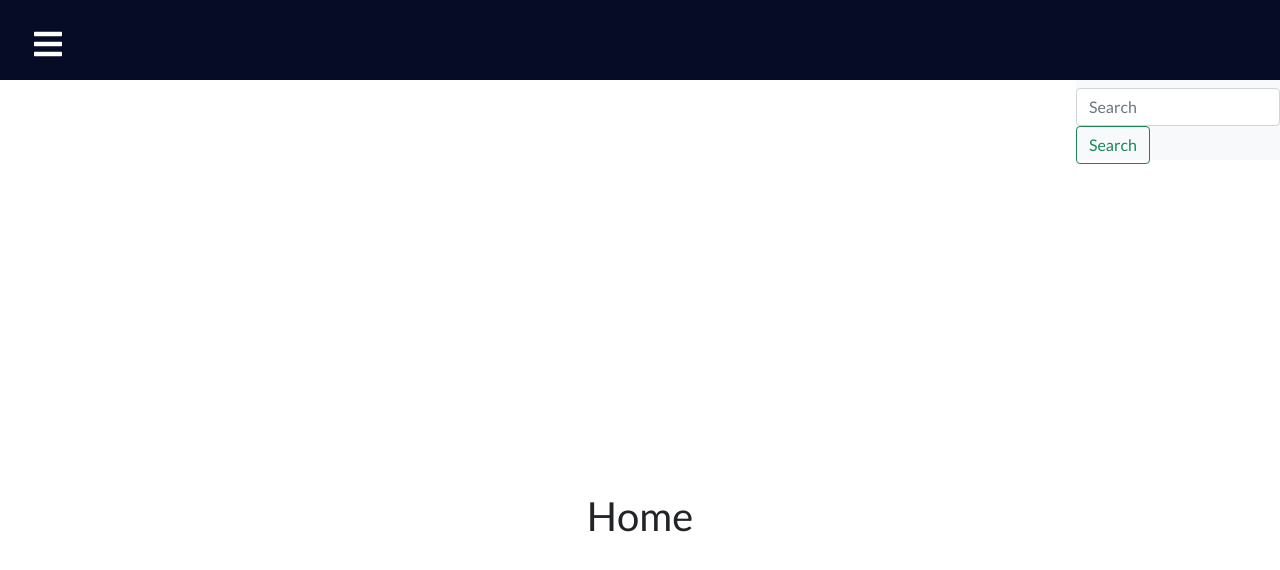
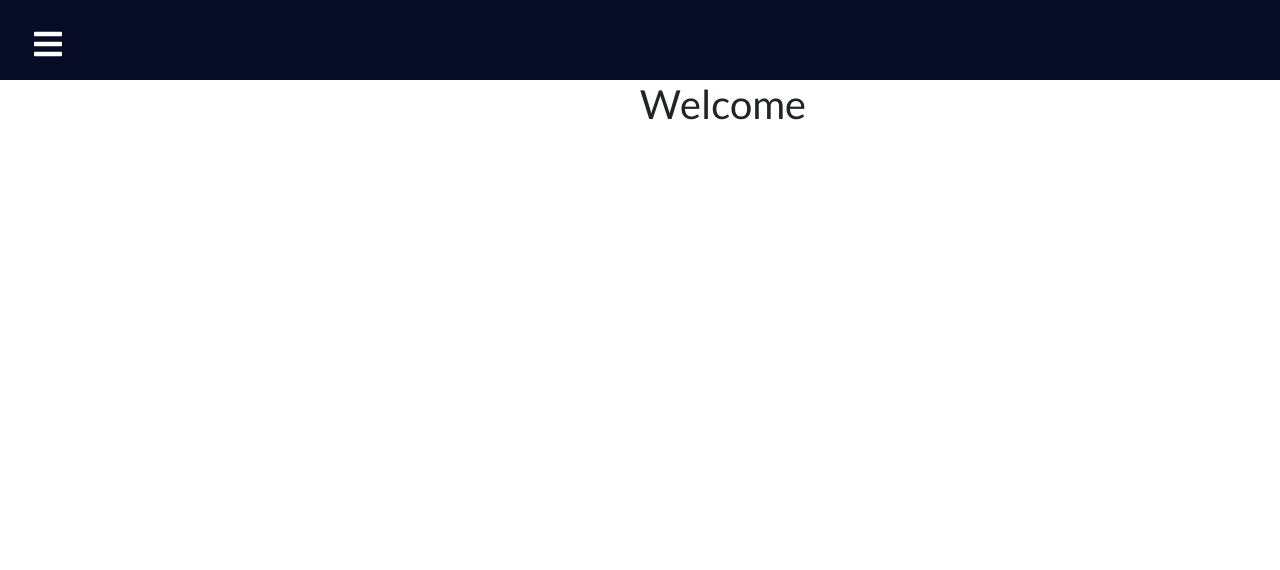
Before and after one commit to jhagui7464/ebi-dashboard, a React (Create React App) app: page / in a window 1280 px wide. Shown: the top 570 px of the page. Built offline with nearby package versions, Linux system fonts and the light colour scheme.

Commit message:
made css for search bar

```diff
--- a/src/App.css
+++ b/src/App.css
@@ -7,10 +7,10 @@
   font-family: 'Lato', sans-serif;
 }
 
-.home, .coldStorage, .traffic, .transport, .logout {
+/* .home, .coldStorage, .traffic, .transport, .logout {
   display:flex;
   height: 90vh;
   align-items:center;
   justify-content: center;
   font-size: 3rem;
-}
+} */
--- a/src/App.js
+++ b/src/App.js
@@ -6,14 +6,10 @@ import home from './pages/home';
 import coldStorage from './pages/coldStorage';
 import traffic from './pages/traffic';
 import transport from './pages/transport';
-
-import SearchBar from './components/SearchBar'
-import "./styles/SearchBar.css"
 function App() {
   return (
     <Router>
       <Navbar/>
-      <SearchBar/>
       <Switch>
         <Route path='/' exact component={home}/>
         <Route path='/coldStorage' component={coldStorage}/>
--- a/src/components/Navbar.js
+++ b/src/components/Navbar.js
@@ -17,7 +17,6 @@ function Navbar() {
           <FaIcons.FaBars onClick={showSidebar}/>
         </Link>
       </div>
-
       <nav className={sidebar ? 'nav-menu active' : 'nav-menu'}>
       <ul className='nav-menu-items' onClick={showSidebar}>
           <li className='navbar-toggle'>
--- a/src/components/SearchBar.js
+++ b/src/components/SearchBar.js
@@ -1,22 +1,21 @@
 import React from "react";
 import "bootstrap/dist/css/bootstrap.min.css";
+import "../styles/SearchBar.css"
 class SearchBar extends React.Component {
   render() {
     return (
-    <div style={{ display: 'flex', justifyContent: 'flex-end' }}>
-        <nav class="navbar navbar-light bg-light">
-          <form class="form-inline">
+    <div className="search-bar">
+          <form class="form">
             <input
-              class="form-control mr-sm-2 floated"
+              class="form"
               type="search"
               placeholder="Search"
               aria-label="Search"
             ></input>
-            <button class="btn btn-outline-success my-2 my-sm-0 floated" type="submit">
-              Search
+            <button class="btn btn-outline-success" type="submit">
+              Enter
             </button>
           </form>
-        </nav>
       </div>
     );
   }
--- a/src/pages/coldStorage.js
+++ b/src/pages/coldStorage.js
@@ -2,6 +2,7 @@ import 'bootstrap/dist/css/bootstrap.min.css';
 //import SearchBar from '../components/SearchBar'
 
 function coldStorage() {
+    document.title = "Cold Storage"
     return (
         <div className='coldStorage'>
             {/* <SearchBar/> */}
--- a/src/pages/home.js
+++ b/src/pages/home.js
@@ -1,9 +1,11 @@
+import "../styles/Home.css";
 function home() {
-    return (
-        <div className='home'>
-            <h1>Home</h1>
-        </div>
-    )
+  document.title = "Home";
+  return (
+    <div className="home">
+      <h1 class="h1">Welcome</h1>
+    </div>
+  );
 }
 
-export default home
+export default home;
--- a/src/pages/traffic.js
+++ b/src/pages/traffic.js
@@ -1,4 +1,5 @@
 function traffic() {
+    document.title = "Traffic"
     return (
         <div className='traffic'>
             <h1>Traffic</h1>
--- a/src/pages/transport.js
+++ b/src/pages/transport.js
@@ -1,4 +1,5 @@
 function transport() {
+    document.title = 'Transport'
     return (
         <div className='transport'>
             <h1>Transport</h1>
--- /dev/null
+++ b/src/styles/Home.css
@@ -0,0 +1,5 @@
+.h1 {
+    width: 100%;
+    align-items: center;
+    padding-left: 50%;
+}
--- a/src/styles/SearchBar.css
+++ b/src/styles/SearchBar.css
@@ -1,9 +1,13 @@
-.visually-hidden {
-    clip: rect(0 0 0 0);
-    clip-path: inset(50%);
-    height: 1px;
-    overflow: hidden;
-    position: absolute;
-    white-space: nowrap;
-    width: 1px;
+
+.search-bar {
+    height: 10px;
+    flex: 1;
+    padding-left: 80%;
+    width: 100%;
+    align-items:center;
 }
+
+
+.form {
+    margin: 5px;
+}
```
Also changed, not shown: src/styles/Navbar.css (line endings or trailing spaces).
